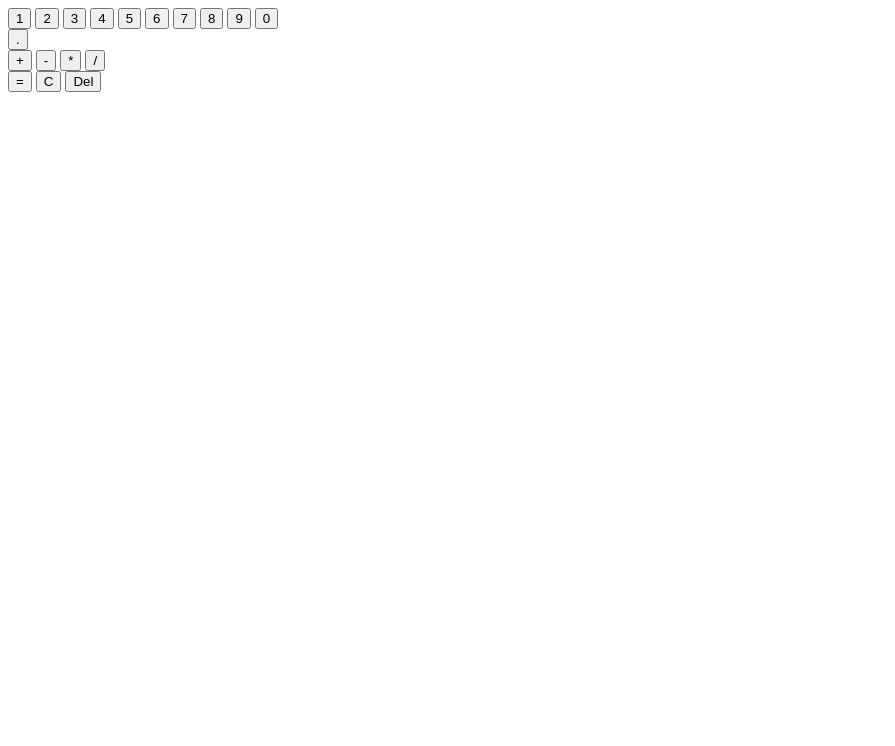
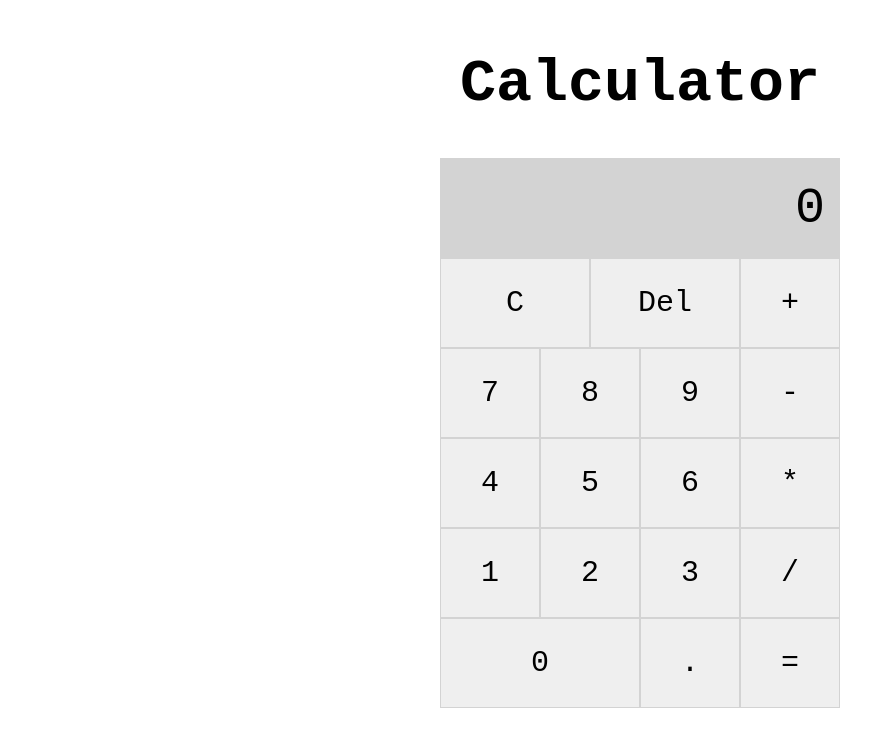
Before and after one commit to virocodes/calculator, a plain HTML site: page index.html in a window 1280 px wide. Shown: the whole page, without its empty margins (0-895 px from the left). Drawn offline with Linux system fonts and the light colour scheme.

Commit message:
Make it look nice with css

```diff
--- a/index.html
+++ b/index.html
@@ -6,33 +6,44 @@
     <meta name="viewport" content="width=device-width, initial-scale=1.0">
     <title>Calculator</title>
     <script src="script.js" defer></script>
+    <link rel="stylesheet" href="style.css">
 </head>
 <body>
+    <h1>Calculator</h1>
     <div class="calculator">
-        <div class="display"></div>
+        <div class="display">0</div>
         <div class="buttons">
-            <div class="nums">
-                <button class="1">1</button>
-                <button class="2">2</button>
-                <button class="3">3</button>
-                <button class="4">4</button>
-                <button class="5">5</button>
-                <button class="6">6</button>
-                <button class="7">7</button>
-                <button class="8">8</button>
-                <button class="9">9</button>
-                <button class="0">0</button>
+
+            <div class="main">
+                <div class="wide">
+                    <button class="clear">C</button>
+                    <button class="delete">Del</button>
+                </div>
+
+                <div class="small">
+                    <button class="seven nums">7</button>
+                    <button class="eight nums">8</button>
+                    <button class="nine nums">9</button>
+                    <button class="four nums">4</button>
+                    <button class="five nums">5</button>
+                    <button class="six nums">6</button>
+                    <button class="one nums">1</button>
+                    <button class="two nums">2</button>
+                    <button class="three nums">3</button>
+                    <button class="zero nums">0</button>
+
+                    <button class="decimal">.</button>
+                </div>
             </div>
-            <button class="decimal">.</button>
-            <div class="opps">
-                <button class="add">+</button>
-                <button class="subtract">-</button>
-                <button class="multiply">*</button>
-                <button class="divide">/</button>
+
+            <div class="side">
+                <button class="add opps">+</button>
+                <button class="subtract opps">-</button>
+                <button class="multiply opps">*</button>
+                <button class="divide opps">/</button>
+                <button class="equals">=</button>
             </div>
-            <button class="equals">=</button>
-            <button class="clear">C</button>
-            <button class="delete">Del</button>
+
         </div>
     </div>
 </body>
--- a/script.js
+++ b/script.js
@@ -43,9 +43,9 @@ let includesOpps = function(str) {
 
 let displayValue = "";
 const display = document.querySelector('div.display')
-const nums = document.querySelectorAll('div.nums > button');
+const nums = document.querySelectorAll('.nums');
 const decimal = document.querySelector('.decimal');
-const opps = document.querySelectorAll('div.opps > button');
+const opps = document.querySelectorAll('.opps');
 const equals = document.querySelector('button.equals');
 const clear = document.querySelector('button.clear');
 const del = document.querySelector('.delete');
@@ -86,7 +86,7 @@ equals.addEventListener('click', equate);
 
 clear.addEventListener('click', () => {
     displayValue = '';
-    display.textContent = displayValue;
+    display.textContent = '0';
     num1 = undefined;
     num2 = undefined;
     opp = undefined;
--- a/style.css
+++ b/style.css
@@ -0,0 +1,89 @@
+body {
+    margin: 0px;
+    display: flex;
+    flex-direction: column;
+    align-items: center;
+    padding: 50px;
+}
+
+h1 {
+    font-family: monospace;
+    font-size: 60px;
+    margin-top: 0;
+}
+
+.calculator {
+    width: 400px;
+}
+
+.buttons {
+    display: flex;
+    flex-flow: row;
+}
+
+.main {
+    display: flex;
+    flex-direction: column;
+    width: 75%;
+}
+
+.small {
+    display: flex;
+    flex-flow: row wrap;
+}
+
+.small > button {
+    width: 33.33%;
+}
+
+.wide {
+    display: flex;
+}
+
+.wide > button {
+    width: 50%;
+}
+
+button {
+    height: 90px;
+    border: 1px solid lightgray;
+    font-family: monospace;
+    font-size: 30px;
+}
+
+button:hover {
+    background-color: lightgray;
+}
+
+button.zero {
+    width: 66.66%;
+}
+
+.display {
+    font-family: monospace;
+    font-size: 50px;
+    background-color: lightgray;
+    height: 100px;
+    display: flex;
+    align-items: center;
+    justify-content: end;
+    padding-right: 15px;
+    padding-left: 15px;
+    overflow: auto;
+    white-space: nowrap;
+}
+
+.side {
+    display: flex;
+    flex-direction: column;
+    width: 25%;
+}
+
+.side > button {
+    width: 100%;
+    height: 20%;
+}
+
+/* * {
+    border: 1px solid red;
+} */
```
